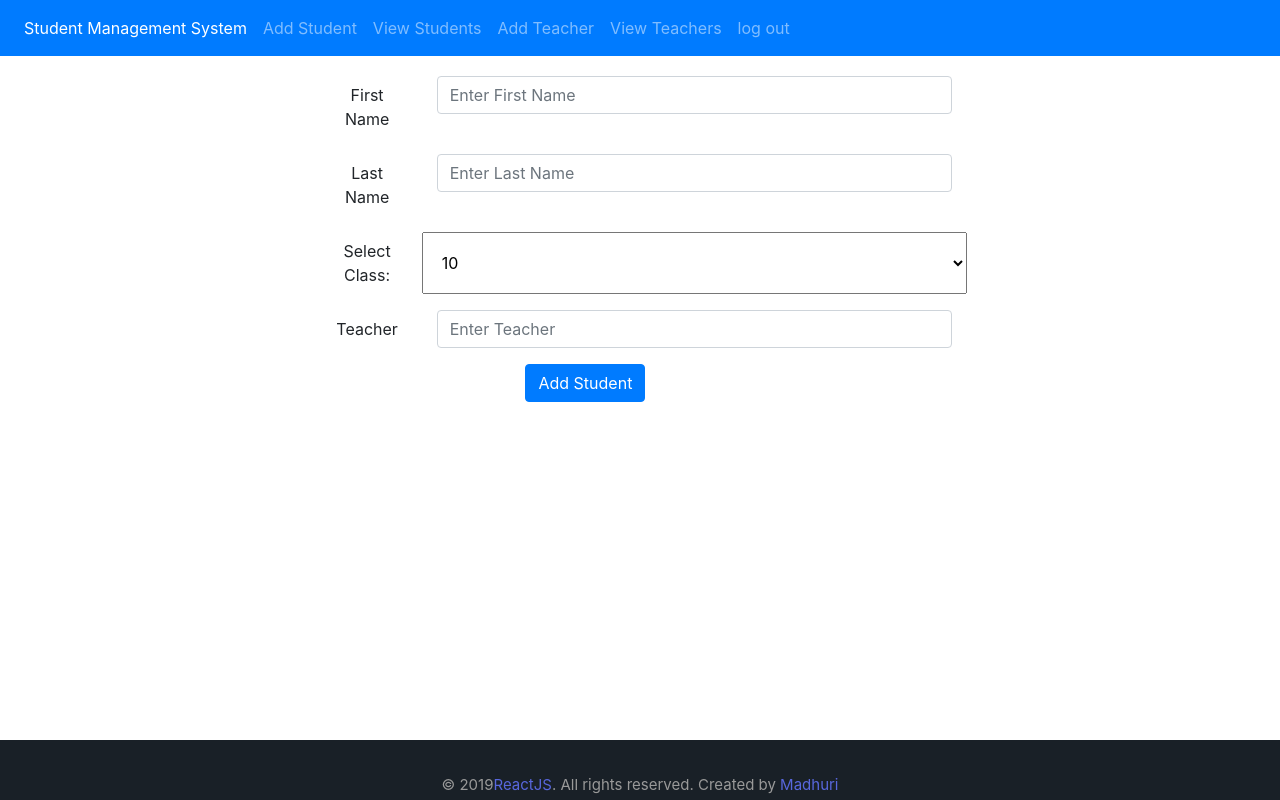
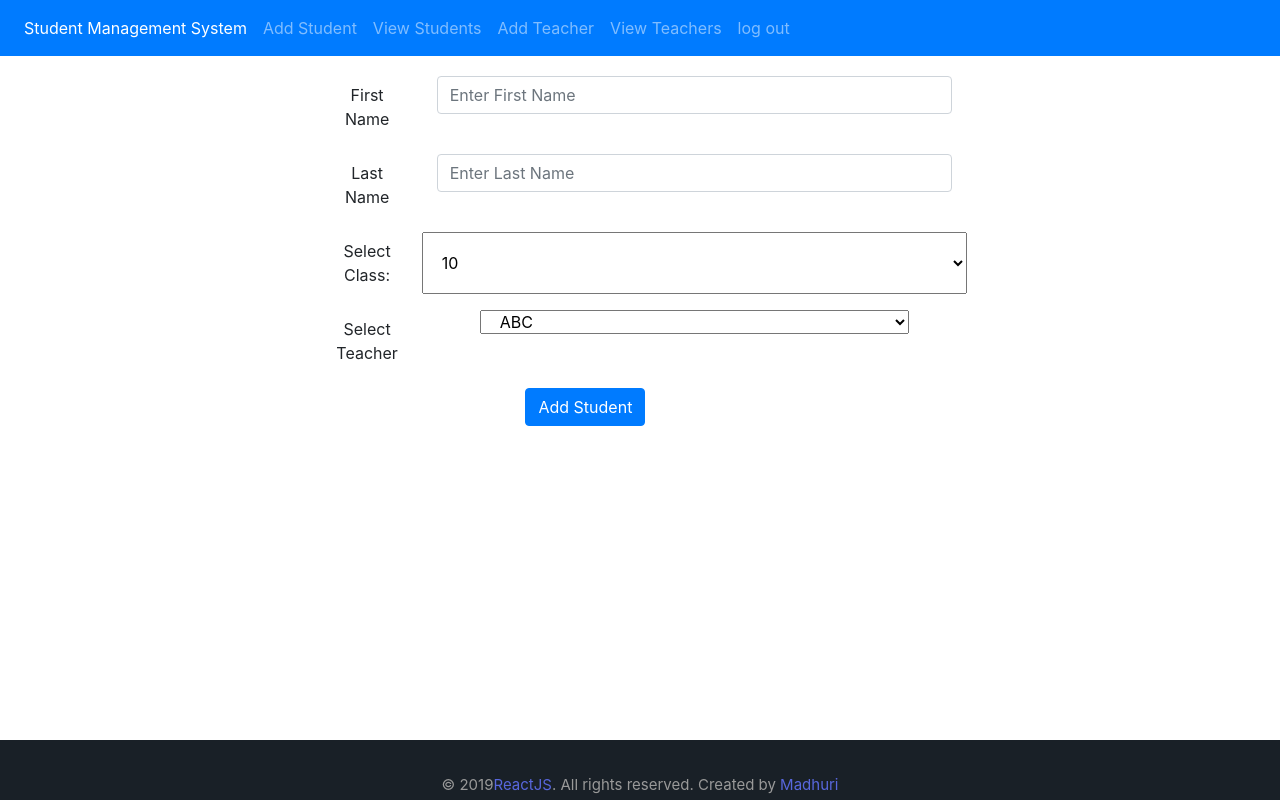
Before and after one commit to madhuripatil1994/student-management-system, a React (Create React App) app: page / in a window 1280 px wide. Built offline with nearby package versions, Linux system fonts and the light colour scheme.

Commit message:
Added teacher functionality

```diff
--- a/src/App.js
+++ b/src/App.js
@@ -21,6 +21,13 @@ class App extends Component {
           class: 10,
           teacher: 'xyz'
         }
+      ],
+      teachers : [
+        {
+          firstName: "Madhuri",
+          lastName: 'Patil',
+          subject : 'Maths'
+        }
       ]
     }
 
@@ -42,15 +49,25 @@ class App extends Component {
     );
   }
 
-  addStudent(students){
+  addStudent(student){
     var  updatedStudentList = this.state.students;
-    updatedStudentList.push(students);
+    updatedStudentList.push(student);
     this.setState(
       {
         students : updatedStudentList
       }
     );
     console.log(this.state.students);
+  }
+
+  addTeacher(teacher){
+    var  updatedTeacherList = this.state.teachers;
+    updatedTeacherList.push(teacher);
+    this.setState(
+      {
+        teachers : updatedTeacherList
+      }
+    );
   }
 
   deleteStudent(index){
@@ -66,6 +83,23 @@ class App extends Component {
     this.setState(
       {
         students :updatedStudentList
+      }
+    );
+  }
+
+  deleteTeacher(index){
+
+    var updatedTeacherList = this.state.teachers;
+    this.state.teachers.forEach(function(student,originalIndex){
+
+      if(index == originalIndex){
+        updatedTeacherList.pop(index)
+      }
+
+    });
+    this.setState(
+      {
+        teachers :updatedTeacherList
       }
     );
   }
@@ -86,10 +120,13 @@ class App extends Component {
               <MainContainer
                 view = {this.state.view}
                 isLoggedIn = {this.state.isLoggedIn}
+                changeView = {this.changeView.bind(this)}
                 students = {this.state.students}
+                teachers = {this.state.teachers}
                 addStudent = {this.addStudent.bind(this)}
-                changeView = {this.changeView.bind(this)}
                 deleteStudent ={this.deleteStudent.bind(this)}
+                addTeacher ={this.addTeacher.bind(this)}
+                deleteTeacher ={this.deleteTeacher.bind(this)}
                 />
               : < SignIn
              changeLoggedIn = {this.changeLoggedIn.bind(this)}/>
--- a/src/Containers/MainContainer.js
+++ b/src/Containers/MainContainer.js
@@ -35,11 +35,15 @@ class MainContainer extends React.Component {
 
                     {
                         this.props.view == 2 &&
-                        <AddTeacher />
+                        <AddTeacher
+                        addTeacher ={this.props.addTeacher}
+                        changeView = {this.props.changeView}/>
                     }
                     {
                         this.props.view == 3 &&
-                        <ViewTeachers />
+                        <ViewTeachers
+                        teachers = {this.props.teachers}
+                        deleteTeacher ={this.props.deleteTeacher}/>
                     }
             </div>
         );
--- a/src/Containers/add-student/AddStudent.js
+++ b/src/Containers/add-student/AddStudent.js
@@ -73,10 +73,12 @@ class AddStudent extends React.Component {
                       </select>
                     </div>
                     <div className="form-group row">
-                    <label className="col-sm-2 col-form-label">Teacher</label>
+                    <label className="col-sm-2 col-form-label">Select Teacher</label>
                       <div className="col-sm-10">
-                        <input type="text" className="form-control" id="inputPassword3" placeholder="Enter Teacher"
-                        onChange = {this.onChange.bind(this,'teacher')}></input>
+                      <select className="col-sm-10  orm-control" id="sel1"  onChange ={this.onChange.bind(this,'teacher')}>
+                        <option>ABC</option>
+                        <option>XYZ</option>
+                      </select>
                       </div>
                     </div>
                     <div className="form-group row">
--- a/src/Containers/add-teacher/AddTeacher.js
+++ b/src/Containers/add-teacher/AddTeacher.js
@@ -2,8 +2,76 @@ import React from 'react';
 
 class AddTeacher extends React.Component {
 
+    constructor(props){
+        super(props)
+
+        this.state = {
+          teacher : {
+            firstName: null,
+            lastName: null,
+            subject: null
+          }
+        }
+      }
+
+    onChange(key, event) {
+
+        var currentStudent = this.state.teacher;
+          currentStudent[key] = event.currentTarget.value;
+            this.setState({
+              student: currentStudent
+            })
+      }
+
+      addTeacher(){
+
+        if(this.isValidTeacher(this.state.teacher.firstName, this.state.teacher.lastName))
+        {
+          this.props.addTeacher(this.state.teacher);
+          this.props.changeView(3);
+        } else {
+          alert("Enter Details");
+        }
+      }
+
+      isValidTeacher(firstName, lastName){
+        if(firstName != null && lastName !=null){
+          return true;
+        }
+        return false;
+      }
+
         render(){
-            return(<div>AddTeacher</div>);
+            return(<div>
+                <form>
+                    <div className="form-group row">
+                      <label className="col-sm-2 col-form-label">First Name</label>
+                      <div className="col-sm-10">
+                      <input type="text" className="form-control" id="exampleInputEmail1"  placeholder="Enter First Name"
+                        onChange ={this.onChange.bind(this,'firstName')}></input>
+                      </div>
+                    </div>
+                    <div className="form-group row">
+                      <label className="col-sm-2 col-form-label">Last Name</label>
+                      <div className="col-sm-10">
+                        <input type="text" className="form-control" id="inputPassword3" placeholder="Enter Last Name"
+                         onChange ={this.onChange.bind(this, 'lastName')}></input>
+                      </div>
+                    </div>
+                    <div className="form-group row">
+                    <label className="col-sm-2 col-form-label">Select Subject:</label>
+                      <select className="col-sm-10  orm-control" id="sel1"  onChange ={this.onChange.bind(this,'subject')}>
+                        <option selected="selected">Maths</option>
+                        <option>Biology</option>
+                      </select>
+                    </div>
+                    <div className="form-group row">
+                      <div className="col-sm-10">
+                        <button type="submit" className="btn btn-primary" onClick ={this.addTeacher.bind(this)}>Add Teacher</button>
+                      </div>
+                    </div>
+                  </form>
+            </div>);
         }
 }
 
--- a/src/Containers/view-students/ViewStudents.js
+++ b/src/Containers/view-students/ViewStudents.js
@@ -31,7 +31,7 @@ class ViewStudents extends React.Component {
       this.props.students.map(function(student, index){
         return (
           <tr key ={index}>
-      <th scope="row">1</th>
+      <th scope="row">{index}</th>
       <td>{student.firstName}</td>
       <td>{student.lastName}</td>
       <td>{student.class}</td>
--- a/src/Containers/view-teachers/ViewTeachers.js
+++ b/src/Containers/view-teachers/ViewTeachers.js
@@ -2,8 +2,51 @@ import React from 'react';
 
 class ViewTeachers extends React.Component {
 
+    constructor(props){
+        super(props);
+    }
+
+    deleteTeacher(index){
+      this.props.deleteTeacher(index);
+    }
+
         render(){
-            return(<div>View Teachers</div>);
+                var that =this;
+            return(<div>
+        <table className="table">
+  <thead className="thead-dark">
+    <tr>
+      <th scope="col">#</th>
+      <th scope="col">First Name</th>
+      <th scope="col">Last Name</th>
+      <th scope="col">Subject</th>
+      <th scope="col">Delete</th>
+      <th scope="col">View</th>
+    </tr>
+  </thead>
+  <tbody>
+    {
+      this.props.teachers.map(function(teacher, index){
+        return (
+          <tr key ={index}>
+      <th scope="row">{index}</th>
+      <td>{teacher.firstName}</td>
+      <td>{teacher.lastName}</td>
+      <td>{teacher.subject}</td>
+      <td>
+      <button type="submit" className="btn btn-danger" onClick={that.deleteTeacher.bind(that,index)}>Delete</button>
+      </td>
+      <td>
+      <button type="submit" className="btn btn-primary">View</button>
+      </td>
+    </tr>
+        )
+      })
+    }
+
+  </tbody>
+</table>
+    </div>);
         }
 }
 
```
